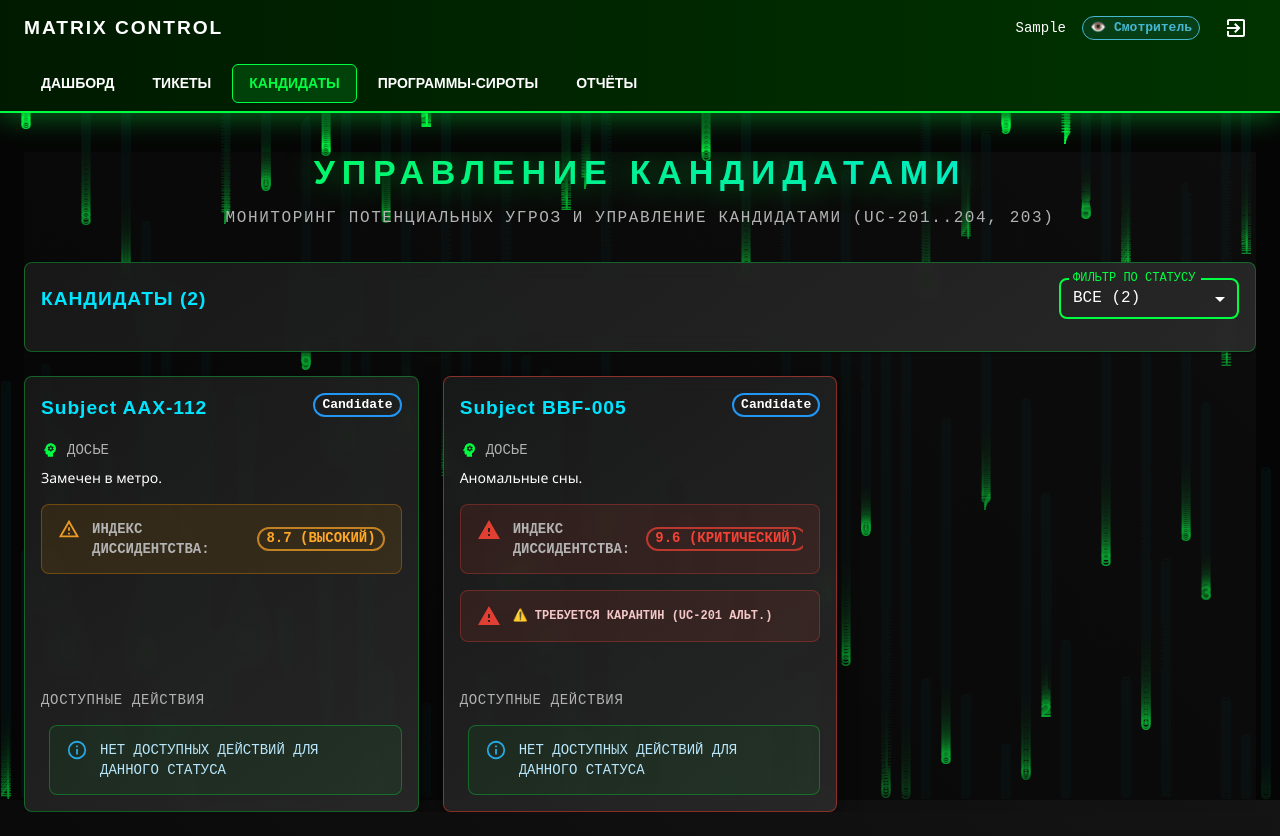
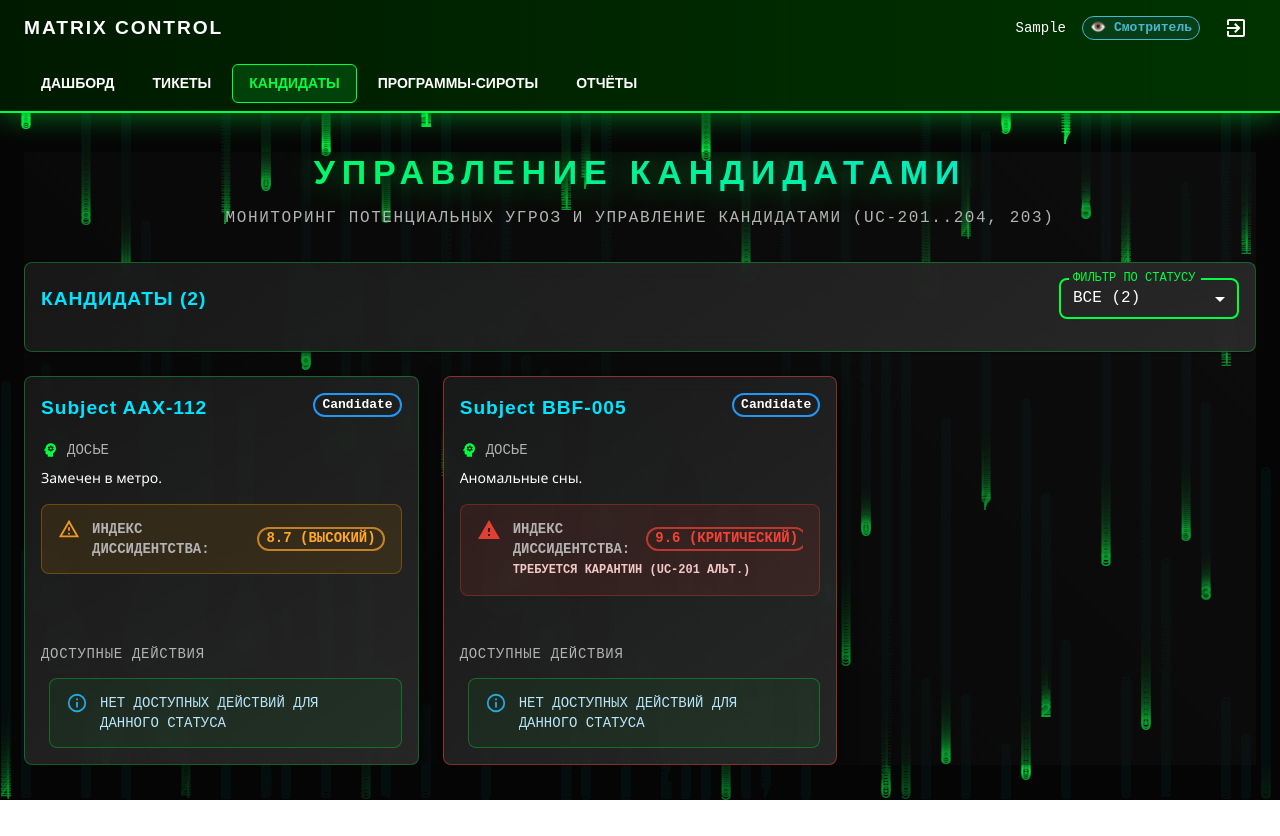
Before and after one commit to ren1kron/ppi_lab4, a React (Vite) app: page /candidates in a window 1280 px wide. Both pictures are taken after typing "Sample" into the empty fields and a click on the button "Войти в систему". After the commit the page ends 800 px from the top, so only its background shows below. Built offline with nearby package versions, Linux system fonts and the light colour scheme.

Commit message:
feat: move karantin to one alert

```diff
--- a/src/pages/candidates/CandidatesPage.tsx
+++ b/src/pages/candidates/CandidatesPage.tsx
@@ -480,27 +480,13 @@ export default function CandidatesPage() {
                               }}
                             />
                           </Stack>
+                          {c.dissentIndex >= 9.5 && (
+                            <Typography variant="caption" fontWeight="bold">
+                              ТРЕБУЕТСЯ КАРАНТИН (UC-201 АЛЬТ.)
+                            </Typography>
+                          )}
                         </Alert>
                       </Box>
-
-                      {c.dissentIndex >= 9.5 && (
-                          <>
-                            <Alert
-                                severity="error"
-                                icon={<Warning />}
-                                sx={{
-                                  mb: 2,
-                                  background: 'rgba(244, 67, 54, 0.1)',
-                                  border: '1px solid rgba(244, 67, 54, 0.3)',
-                                  fontFamily: "'Share Tech Mono', monospace"
-                                }}
-                            >
-                              <Typography variant="caption" fontWeight="bold">
-                                ⚠️ ТРЕБУЕТСЯ КАРАНТИН (UC-201 АЛЬТ.)
-                              </Typography>
-                            </Alert>
-                          </>
-                      )}
 
                       {forecast && forecast.candidateId === c.id && (
                           <>
```
